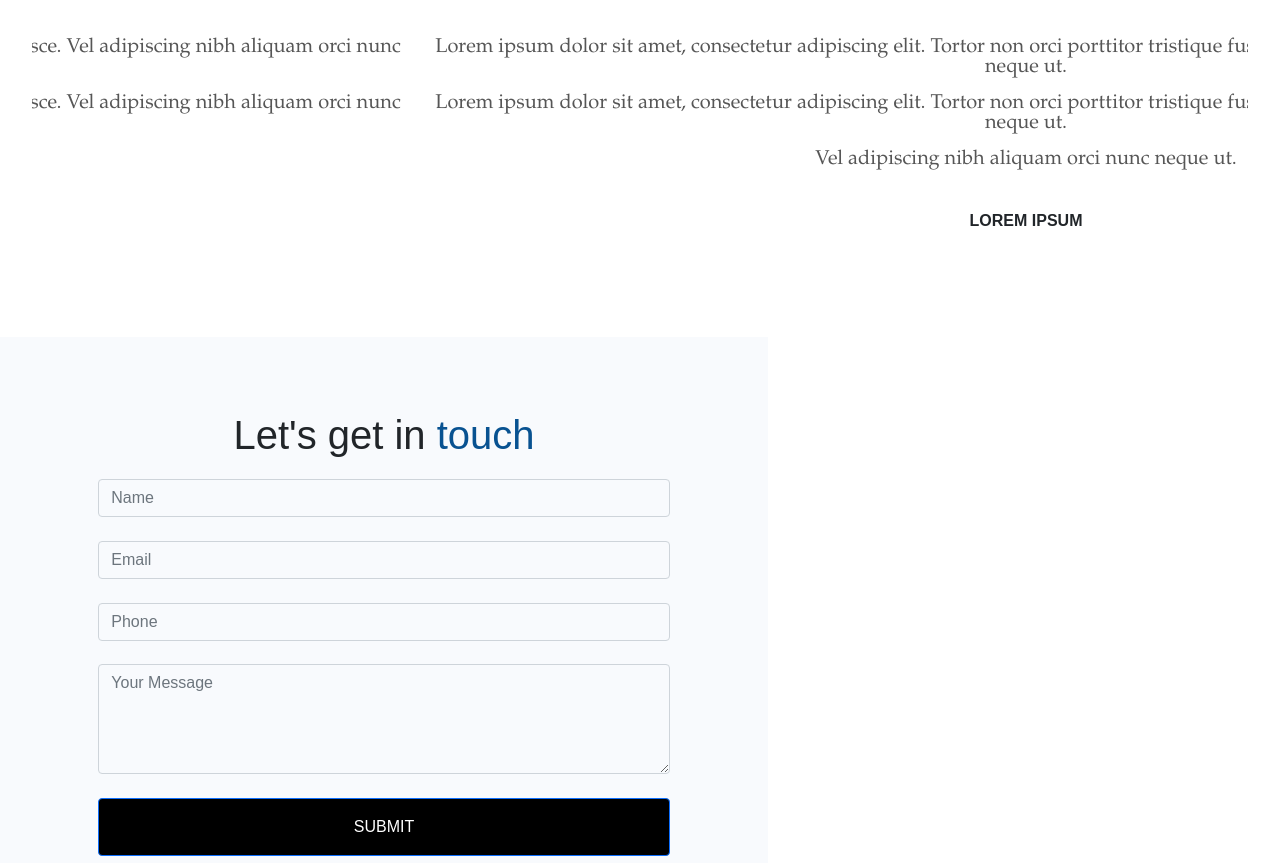
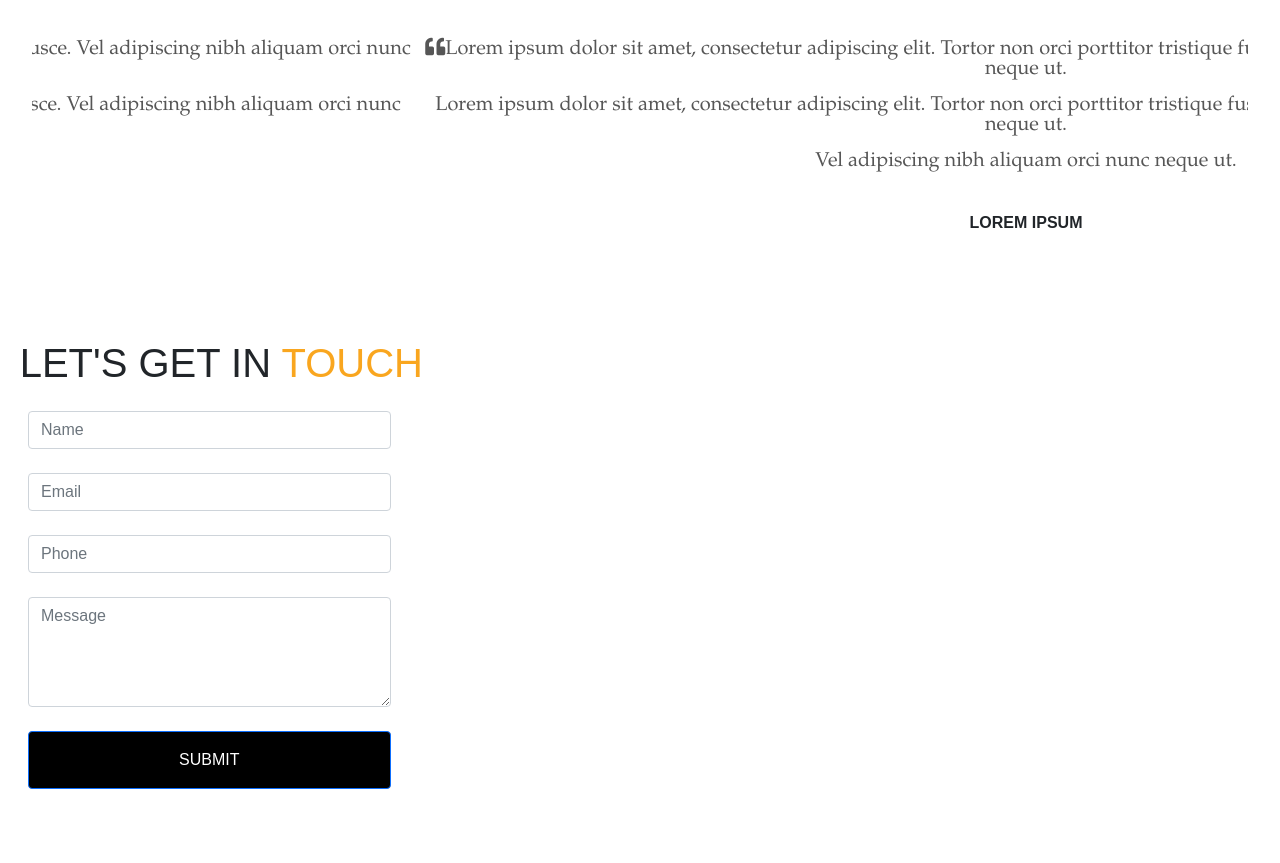
Before and after one commit to sandrasony/new-, a plain HTML site: page index.html in a window 1280 px wide. Shown: the part 4581-5444 px from the top of the page. Drawn offline with nearby package versions, Linux system fonts and the light colour scheme; a web font is replaced by a local one.

Commit message:
Update index.html

```diff
--- a/index.html
+++ b/index.html
@@ -10,6 +10,7 @@
   <!-- Font CSS -->
   <link rel='stylesheet' href='https://cdnjs.cloudflare.com/ajax/libs/font-awesome/5.15.1/css/all.min.css'>
   <link rel="stylesheet" href="https://fonts.googleapis.com/css2?family=Proxima Nova:wght@400&display=swap">
+  <link rel="stylesheet" href="https://fonts.googleapis.com/css2?family=Graphik:wght@600&display=swap">
   <!-- Bootstrap core CSS -->
   <link href="assets/bootstrap/bootstrap.min.css" rel="stylesheet">
   <!-- Additional CSS Files -->
@@ -22,7 +23,6 @@
   <link rel='stylesheet' href='https://cdnjs.cloudflare.com/ajax/libs/slick-carousel/1.5.8/slick-theme.min.css'>
   <link rel='stylesheet' href='https://cdn.jsdelivr.net/jquery.slick/1.5.0/slick.css'>
   <link rel="stylesheet" href="assets/css/stylemore.css">
-
 </head>
 
 <body>
@@ -257,14 +257,14 @@
     <img src="assets/images/client.svg" class="p-3">
     <div class="slider">
       <div class="slide">
-        <p>Lorem ipsum dolor sit amet, consectetur adipiscing elit. Tortor non orci porttitor tristique fusce. Vel adipiscing nibh aliquam orci nunc neque ut.</p>
+        <p><i class="fa fa-quote-left"></i>Lorem ipsum dolor sit amet, consectetur adipiscing elit. Tortor non orci porttitor tristique fusce. Vel adipiscing nibh aliquam orci nunc neque ut.</p>
         <p>Lorem ipsum dolor sit amet, consectetur adipiscing elit. Tortor non orci porttitor tristique fusce. Vel adipiscing nibh aliquam orci nunc neque ut.</p>
         <p>Vel adipiscing nibh aliquam orci nunc neque ut.</p>
         <br>
         <b>LOREM IPSUM</b>
       </div>
       <div class="slide">
-        <p>Lorem ipsum dolor sit amet, consectetur adipiscing elit. Tortor non orci porttitor tristique fusce. Vel adipiscing nibh aliquam orci nunc neque ut.</p>
+        <p><i class="fa fa-quote-left"></i>Lorem ipsum dolor sit amet, consectetur adipiscing elit. Tortor non orci porttitor tristique fusce. Vel adipiscing nibh aliquam orci nunc neque ut.</p>
         <p>Lorem ipsum dolor sit amet, consectetur adipiscing elit. Tortor non orci porttitor tristique fusce. Vel adipiscing nibh aliquam orci nunc neque ut.</p>
         <p>Vel adipiscing nibh aliquam orci nunc neque ut.</p>
         <br>
@@ -273,6 +273,28 @@
     </div>
   </section>
 
+ <!--------------------------------------------------------- touch ---------------------------------------------------->
+  <section id="getintouch">
+    <div class="container-fluid touch">
+      <div class="col-md-4 col-sm-6 col-xs-12" >
+          <h1 style="text-align: center;">LET'S GET IN <span style="color:#F9A61F;">TOUCH</span></h1>
+          <form class="form-inline justify-content-center">
+            <div class="row w-100 p-3">
+                <div class="col col-xs-4">
+                    <input class="form-control" type="text" placeholder="Name" required><br>
+                    <input class="form-control" type="text" placeholder="Email" required><br>
+                    <input class="form-control" onkeypress="return onlyNumber(event)" type="text" minlength="10"
+                        maxlength="10" placeholder="Phone" required><br>
+                    <textarea class="form-control" rows="4" placeholder="Message" required></textarea><br>
+                    <button class="btn btn-primary w-100 py-3" type="submit"
+                      style="background-color:black;">SUBMIT</button>
+                    </div>
+            </div>
+        </form>
+        </div>
+      </div>
+  </div>
+</section>
   <!---------------------------------------------------- Stats Section -----------------------------------------------
   <section id="stats" style="background-color: orange;padding-top: 4%;padding-bottom: 4%;">
     <div class="container d-flex justify-content-around">
@@ -320,15 +342,14 @@
         </div>
       </div>
     </div>
-  </section>
+  </section-->
 
 
 
-  <!--------------------------------------------------------- touch ---------------------------------------------------->
+  <!--------------------------------------------------------- touch ---------------------------------------------------
   <section id="touch">
     <div class="container-fluid">
       <div class="row row-flex">
-        <!-----col 1---->
         <div class="touch1 col-md-4 col-sm-6 col-xs-12">
           <div class="content" style="padding:10%;">
             <h1 style="text-align: center;">Let's get in <span style="color: #085291;">touch</span></h1>
@@ -344,7 +365,6 @@
           </div>
         </div>
 
-        <!-----col 2----
         <div class="touch2 col-md-4 col-sm-6 col-xs-12">
           <div class="content" style="color:#878686;">
 
@@ -376,11 +396,11 @@
               <div style="padding-left:2%;">enquiry@pentagonbuilders.com</div>
             </div>
           </div>
-        </div-->
+        </div
 
       </div>
     </div>
-  </section>
+  </section-->
 
 
 
```
